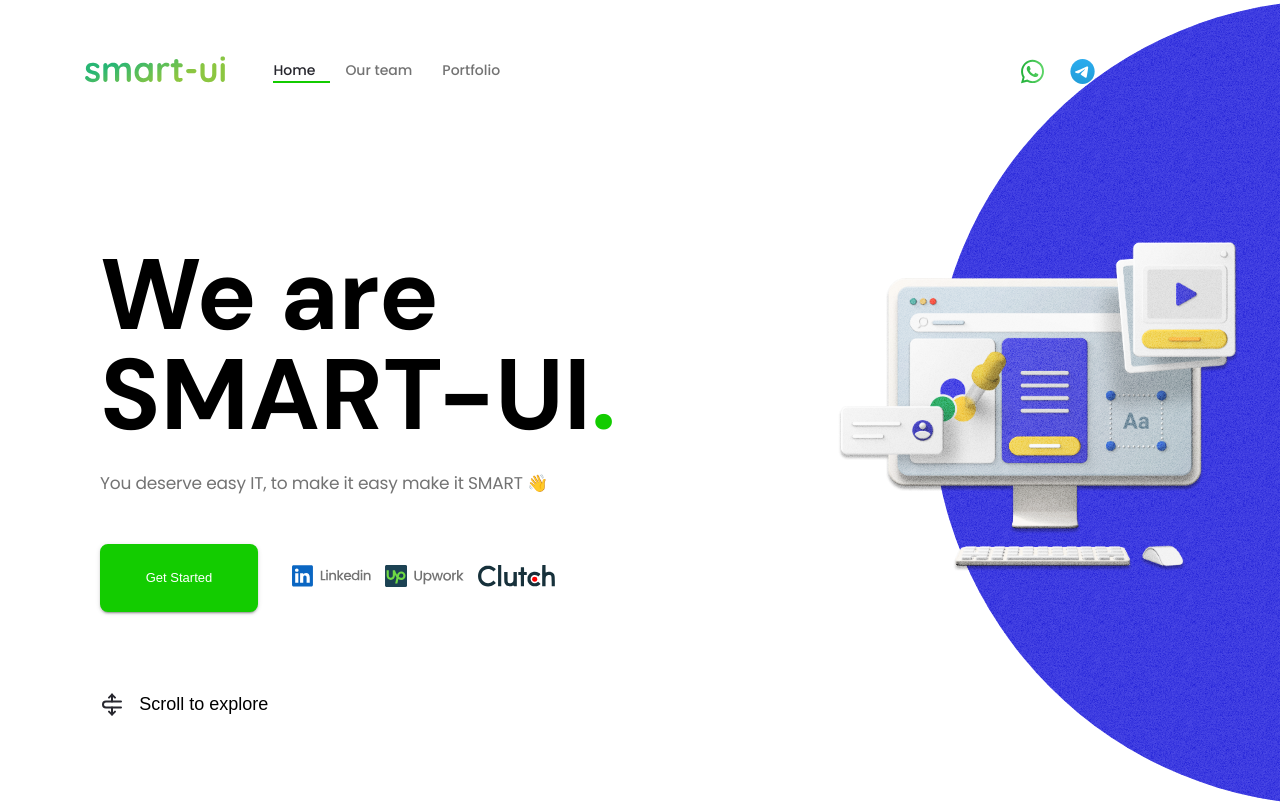
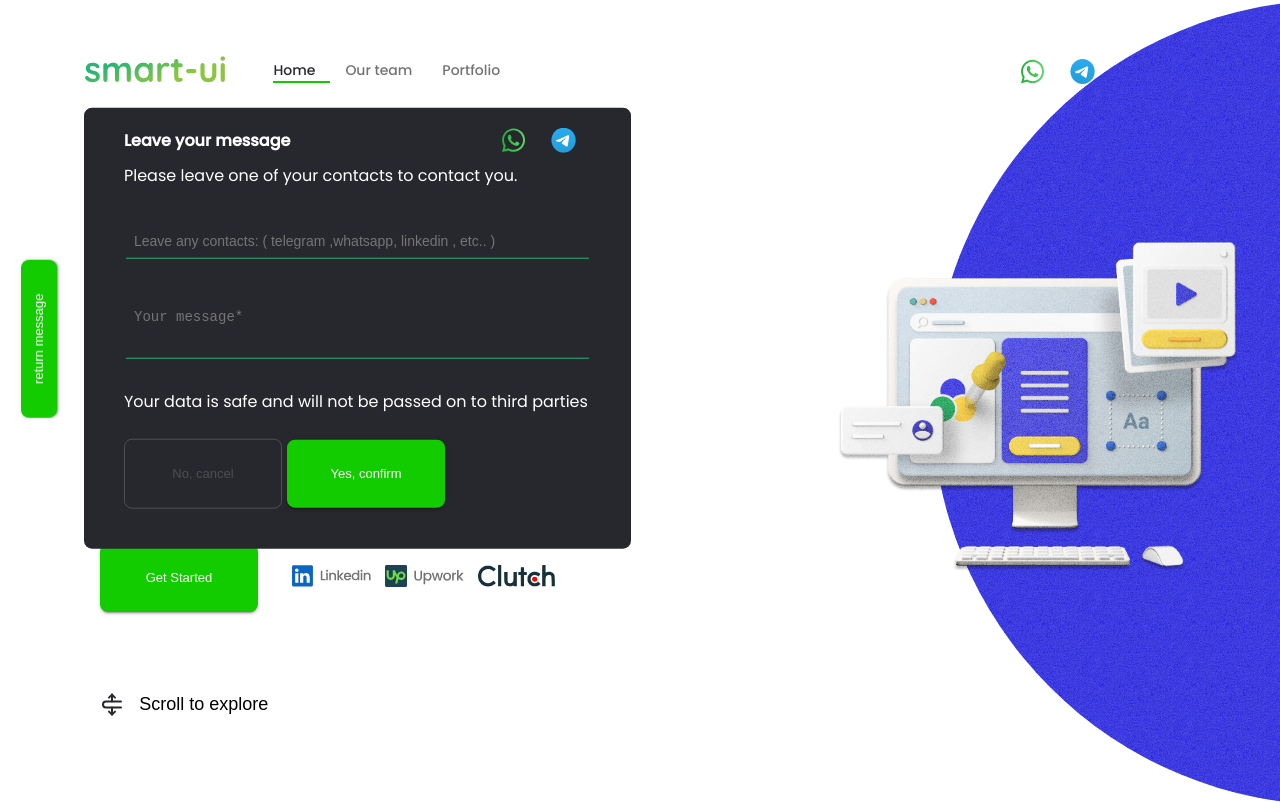
Before and after one commit to Company-Smart-ui/smart-ui-gatsby-2, a Gatsby site: page / in a window 1280 px wide. Shown: the top 802 px of the page. Built offline with nearby package versions, Linux system fonts and the light colour scheme; Gatsby itself is replaced by a stand-in of ours.

Commit message:
started modal, added markup for desktop and mobile, updated messenger component to global, added global style for reset button

```diff
--- a/src/components/layout/footer/getInTouch/getInTouch.module.scss
+++ b/src/components/layout/footer/getInTouch/getInTouch.module.scss
@@ -52,6 +52,7 @@
       position: relative;
       z-index: 1;
       font-size: 14px;
+      font-family: $fontText;
       @include md{
         font-size: 18px;
       }
@@ -76,7 +77,7 @@
         }
         & + fieldset {
           border: 1px solid $MediumSeaGreen;
-          top: -px;
+          top: -10px;
 
           legend {
             font-size: 10px;
--- a/src/components/layout/header/header.module.scss
+++ b/src/components/layout/header/header.module.scss
@@ -129,59 +129,6 @@
   }
 }
 
-.messengers {
-  display: flex;
-  justify-content: center;
-  a{
-    transition:0.2s;
-    &:hover{
-      transform: scale(1.1);
-    }
-  }
-
-  @media (max-width: $lg) {
-    width: 100%;
-    margin: 5px;
-    height: 35px;
-    flex-grow: 0;
-    li {
-      margin: 0 14px;
-      transition: 0.3s;
-      pointer-events: none;
-      opacity: 0;
-      &:nth-child(odd) {
-        transform: translate(-110vw);
-      }
-
-      &:nth-child(even) {
-        transform: translate(110vw);
-      }
-    }
-  }
-  @include lg {
-    margin-right: 70px;
-    li {
-      flex-shrink: 0;
-      margin-right: 5px;
-      display: flex;
-      align-items: center;
-    }
-    a {
-      height: 25px;
-      width: 45px;
-      display: block;
-      padding: 0 5px;
-    }
-  }
-  @include xl{
-    margin-right: 300px;
-    a{
-      height: 50px;
-      margin:0 10px;
-    }
-  }
-}
-
 .header.open {
   background-color: #fff;
   transition: all 0.3s 0s;
@@ -192,19 +139,19 @@
     transition: inherit;
   }
 
-  .messengers {
-    li {
-      transform: translate(0);
-      pointer-events: all;
-      opacity: 1;
-    }
-  }
-
   :global {
     .navItemAnimation {
       opacity: 1;
       pointer-events: all;
       transform: translate(0);
+    }
+
+    .messengers {
+      li {
+        transform: translate(0);
+        pointer-events: all;
+        opacity: 1;
+      }
     }
   }
 }
--- a/src/components/layout/layout.js
+++ b/src/components/layout/layout.js
@@ -3,11 +3,13 @@ import {Footer} from "./footer/footer";
 import "../../global.scss"
 import "../../lazy.scss"
 import {Header} from "./header/header";
+import { Modal } from './modal/modal';
 export const Layout = ({children}) => {
 
     return (
         <div className={'layout'}>
             <Header path={children.props.location.pathname }/>
+            <Modal />
             <main className={'main'}>
                 {children}
             </main>
--- /dev/null
+++ b/src/components/layout/modal/modal.js
@@ -0,0 +1,42 @@
+import React from 'react';
+import * as style from "./modal.module.scss";
+import {Messenger} from "../../../global/messengers/messengers.js";
+
+export const Modal = () => {
+    return <div className={style.wrapper}>
+        <button className={style.btn + " button"}>return message</button>
+        <div className={style.modal}>
+            <div className={style.header}>
+                <h3>Leave your message</h3>
+                <div  className={'md-only'}><Messenger /></div>
+
+            </div>
+            <form className={style.form}>
+                <p>Please leave one of your contacts to contact you.</p>
+                <div className={style.field}>
+                    <input value='' placeholder='Leave any contacts: ( telegram ,whatsapp, linkedin , etc.. )' type='text'/>
+                    <fieldset>
+                        <legend>Leave any contacts:</legend>
+                    </fieldset>
+                </div>
+
+                <div className={style.field}>
+                    <textarea value='' placeholder='Your message*'></textarea>
+                    <fieldset>
+                        <legend>'Your message*'</legend>
+                    </fieldset>
+                </div>
+
+                <p className='md-only'>Your data is safe and will not be passed on to third parties</p>
+
+                <div  className={'sm-only'}><Messenger /></div>
+
+                <div className={style.btns}>
+                    <button className='reset'>No, cancel</button>
+                    <button type='submit' className='button'>Yes, confirm</button>
+                </div>
+
+            </form>
+        </div>
+        </div>
+}
--- /dev/null
+++ b/src/components/layout/modal/modal.module.scss
@@ -0,0 +1,167 @@
+@import "src/var";
+
+.wrapper {
+  .btn {
+    position: fixed;
+    top: 50vh;
+    left: 16px;
+    transform: rotate(-90deg) translateY(50%);
+    transform-origin: 0;
+    padding: 10px;
+    z-index: 50;
+  }
+
+  .modal {
+    background: $GrayBlue;
+    position: fixed;
+    z-index: 3;
+    top: 41vh;
+    left: 84px;
+    border-radius: 8px;
+    width: 100%;
+    max-width: 275px;
+    padding: 20px 15px;
+    transform: translateY(-50%);
+    @include md {
+      max-width: 547px;
+      padding: 20px 40px;
+    }
+
+    p {
+      font-size: 13px;
+      color: $DarkGray;
+      margin-bottom: 25px;
+    }
+  }
+
+  .header {
+    display: flex;
+    justify-content: space-between;
+    align-items: center;
+    width: 100%;
+    margin-bottom: 10px;
+
+    h3 {
+      color: $White;
+      font-size: 16px;
+      font-family: $fontText;
+    }
+  }
+
+  .form {
+    width: 100%;
+    max-width: 540px;
+    margin: 0 auto;
+    position: relative;
+    z-index: 1;
+    margin-bottom: 20px;
+    input,
+    textarea {
+      // исправлю на отдельный компонент, пока тут побудет
+      background: none;
+      border: none;
+      width: 100%;
+      color: $White;
+      padding: 20px 10px 10px;
+      position: relative;
+      z-index: 1;
+      font-size: 11px;
+      @include md {
+        font-size: 14px;
+      }
+
+      &::-webkit-input-placeholder,
+      &::-moz-placeholder {
+        color: $DarkGray;
+      }
+
+      &:focus {
+        background: none;
+        outline: transparent;
+        border: 0;
+        &::-webkit-input-placeholder {
+          color: transparent;
+        }
+        &::-moz-placeholder {
+          color: transparent;
+        }
+        & + fieldset {
+          border: 1px solid $MediumSeaGreen;
+          top: -10px;
+
+          legend {
+            font-size: 10px;
+          }
+        }
+      }
+    }
+
+    .field {
+      position: relative;
+      margin-bottom: 15px;
+      width: 100%;
+      @include md {
+        margin-bottom: 30px;
+      }
+
+      fieldset {
+        position: absolute;
+        top: 0;
+        left: 0;
+        bottom: 0;
+        right: 0;
+        padding: 10px;
+        border: 0;
+        border-bottom: 1px solid $MediumSeaGreen;
+        transition: none;
+      }
+
+      legend {
+        transition: 0.3s ease-in-out;
+        font-size: 0;
+        color: $White;
+      }
+    }
+
+    textarea {
+      resize: none;
+    }
+
+    p {
+      color: $White;
+      font-size: 16px;
+    }
+  }
+
+  .btns {
+    display: flex;
+    justify-content: space-between;
+    align-items: center;
+    @include md {
+      justify-content: start;
+    }
+  }
+
+  :global {
+    .messengers {
+      margin: 0 0 15px;
+      @include md{
+        margin: 0;
+      }
+
+      li {
+        opacity: 1;
+        transform: none;
+      }
+    }
+
+    .button, .reset {
+      margin: 0 5px;
+      @media (max-width: $md) {
+        font-size: 10px;
+        min-width: 115px;
+
+      }
+    }
+  }
+}
--- a/src/global.scss
+++ b/src/global.scss
@@ -183,6 +183,42 @@ h1 {
 
     color: $White;
   }
+
+  .reset {
+    justify-content: center;
+    align-items: center;
+    display: flex;
+    padding:20px 10px;
+    border-radius: 8px;
+    font-weight: 500;
+    font-size: 13px;
+    line-height: 1.2;
+    transition: .2s;
+    min-width: 204px;
+    border: 1px solid $DarkGray;
+
+    &:hover {
+      box-shadow: 1px 1px 7px rgba(0, 0, 0, 0.49);
+    }
+
+    &:active {
+      box-shadow: 1px 1px 3px rgba(0, 0, 0, 0.49);
+    }
+    @include lg{
+      min-width: 158px;
+      padding: 26px;
+    }
+
+    @include xl {
+      font-size: 18px;
+      padding: 29px  ;
+      min-width: 220px;
+      letter-spacing: 0.5px;
+    }
+
+    color: $DarkGray;
+  }
+
   .nowrap{
     white-space: nowrap;
   }
--- a/src/global/data.js
+++ b/src/global/data.js
@@ -1,5 +1,7 @@
+import Telegram from '../images/telegram.svg';
+import Whatsapp from '../images/whatsapp.svg'
+
  export const CONTACTS = [
-
     {
         alt : 'linkedin',
         img:'/linkedin.svg',
@@ -16,3 +18,16 @@
         link:"https://clutch.co/profile/smart-ui?utm_source=widget&utm_medium=1&utm_campaign=widget&utm_content=logo#summary"
     },
  ]
+
+ export const MESSANGERS = [
+    {
+    img: Whatsapp,
+    link:'https://wa.me/+34634839752',
+    alt:'Whatsapp'
+},
+{
+    img: Telegram,
+    link:'https://t.me/alexgashkov1',
+    alt:'Telegram'
+}
+]
--- /dev/null
+++ b/src/global/messengers/messengers.js
@@ -0,0 +1,15 @@
+import React from 'react';
+import * as style from "./messengers.module.scss";
+import {MESSANGERS} from "../data";
+import {NAVIGATION} from "../../components/layout/header/header.js";
+
+
+ const Single = ({info})=>{
+    return <li style={{transitionDelay:(Object.entries(NAVIGATION).length+1)/5+"s"}} >   <a rel="noreferrer"  title={info.alt} target={"_blank"} href={info.link}> <img src={info.img} alt={info.alt}/>   </a>  </li>
+}
+
+export const Messenger = () => {
+    return <ul className={style.messengers + " messengers"}>
+    {MESSANGERS.map((m , i )=>   <Single info={m} key={i}/>)}
+    </ul>
+}
--- /dev/null
+++ b/src/global/messengers/messengers.module.scss
@@ -0,0 +1,60 @@
+@import "src/var.scss";
+
+.messengers {
+    display: flex;
+    justify-content: center;
+    a{
+      transition:0.2s;
+      &:hover{
+        transform: scale(1.1);
+      }
+
+      img {
+        object-position: 50% 50%;
+        object-fit: contain;
+        }
+    }
+
+    @media (max-width: $lg) {
+      width: 100%;
+      margin: 5px;
+      height: 35px;
+      flex-grow: 0;
+      li {
+        margin: 0 14px;
+        transition: 0.3s;
+        pointer-events: none;
+        opacity: 0;
+        &:nth-child(odd) {
+          transform: translate(-110vw);
+        }
+
+        &:nth-child(even) {
+          transform: translate(110vw);
+        }
+
+      }
+    }
+    @include lg {
+      margin-right: 70px;
+      li {
+        flex-shrink: 0;
+        margin-right: 5px;
+        display: flex;
+        align-items: center;
+      }
+      a {
+        height: 25px;
+        width: 45px;
+        display: block;
+        padding: 0 5px;
+      }
+    }
+    @include xl{
+      margin-right: 300px;
+      a{
+        height: 50px;
+        margin:0 10px;
+      }
+    }
+  }
--- a/src/var.scss
+++ b/src/var.scss
@@ -16,13 +16,13 @@ $MediumSeaGreen: #27B674  ;
 $Blue : #4947E5;
 $Yellow:#FFD247;
 
-
-
 $fontTitle :'DM Sans';
 $fontText:'Poppins';
 
 $border: #E3E6E9;
 $title: #6F6C8F;
+
+$DarkGray: #4F4F4F;
 
 
 @mixin sm {
```
Also changed, not shown: src/components/layout/header/header.js (+3 -23 lines), src/images/telegram.svg (renamed from src/components/layout/header/telegram.svg), src/images/whatsapp.svg (renamed from src/components/layout/header/whatsapp.svg). Lines whose indentation alone changed are shown as unchanged.
